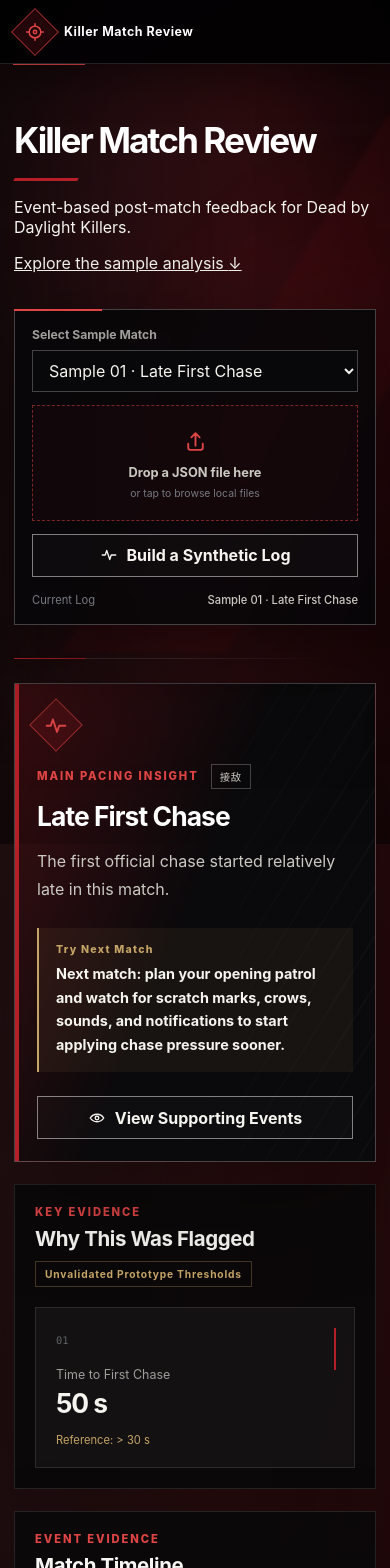
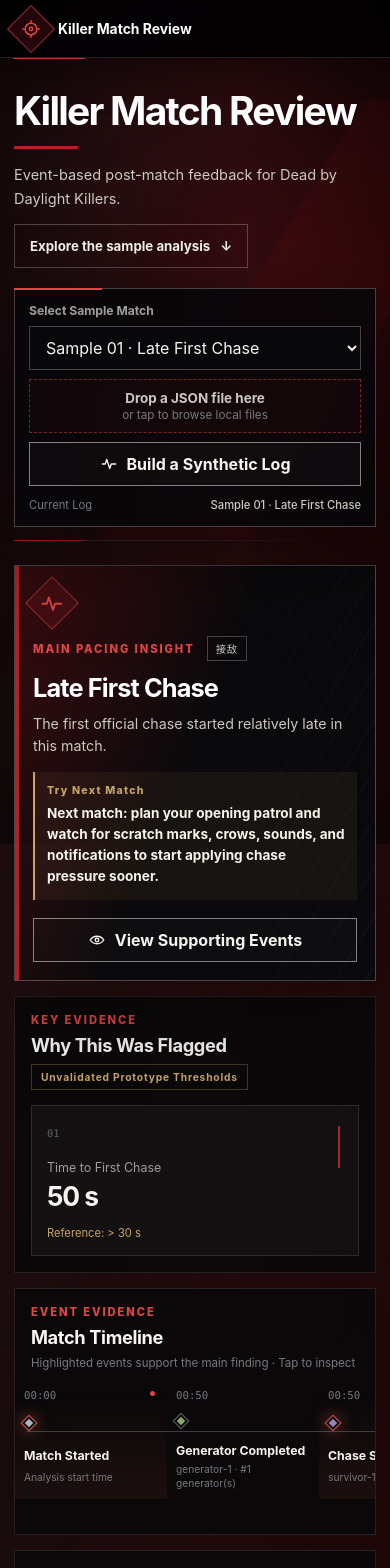
Before and after one commit to mahanggrx/killer-rhythm-review, a React (Vite) app: page / in a window 390 px wide. Shown: the top 1568 px of the page. Built offline with nearby package versions, Linux system fonts and the light colour scheme.

Commit message:
feat: responsive mobile layout and accessible touch targets

```diff
--- a/src/styles/global.css
+++ b/src/styles/global.css
@@ -600,3 +600,149 @@ thead th { border-bottom-color: rgb(224 69 69 / 32%); }
   html { scroll-behavior: auto; }
   *, *::before, *::after { scroll-behavior: auto !important; transition-duration: 0.01ms !important; }
 }
+
+
+/* English showcase + touch-friendly narrow layouts */
+.hero h1 {
+  white-space: normal;
+  overflow-wrap: break-word;
+  max-width: 13ch;
+  font-size: clamp(2.6rem, 5.6vw, 5.25rem);
+}
+.hero__subtitle {
+  max-width: 41ch;
+  margin: 22px 0 0;
+  color: var(--muted-strong);
+  font-size: clamp(0.86rem, 1.3vw, 1.06rem);
+  line-height: 1.65;
+}
+.hero__jump {
+  display: inline-flex;
+  align-items: center;
+  gap: 10px;
+  min-height: 44px;
+  margin-top: 20px;
+  padding: 9px 15px;
+  border: 1px solid var(--line-strong);
+  color: var(--text);
+  text-decoration: none;
+  font-size: 0.82rem;
+  font-weight: 700;
+}
+.hero__jump:hover, .hero__jump:focus-visible {
+  border-color: var(--accent-bright);
+  background: var(--accent-soft);
+}
+#feedback-result, #evidence-timeline { scroll-margin-top: 92px; }
+.feedback-panel h2, .section-heading h2, .settings-panel h2 {
+  overflow-wrap: anywhere;
+}
+.source-controls, .metric-card, .settings-panel, .feedback-panel__content,
+.generator-output, .generator-advanced__grid { min-width: 0; }
+.metric-card__label, .metric-card__reference, .metric-card__reason {
+  overflow-wrap: anywhere;
+}
+.timeline-event small {
+  overflow: visible;
+  white-space: normal;
+  overflow-wrap: anywhere;
+}
+.metric-table-wrap {
+  max-width: 100%;
+  -webkit-overflow-scrolling: touch;
+  overscroll-behavior-x: contain;
+}
+.metric-table-wrap table { min-width: 570px; }
+button, a, input, select, summary { touch-action: manipulation; }
+@media (max-width: 760px) {
+  .app-shell { overflow: clip; }
+  main, footer { width: calc(100% - 28px); }
+  .topbar {
+    min-height: 58px;
+    padding-inline: 14px;
+  }
+  .brand { gap: 10px; min-width: 0; }
+  .brand strong { font-size: 0.87rem; letter-spacing: 0; }
+  .hero {
+    gap: 20px;
+    padding: 32px 0 38px;
+  }
+  .hero h1 {
+    max-width: 15ch;
+    font-size: clamp(2.2rem, 10vw, 3.5rem);
+    line-height: 1.08;
+    letter-spacing: -0.045em;
+  }
+  .hero h1::after { margin-top: 14px; }
+  .hero__subtitle { margin-top: 14px; font-size: 0.91rem; }
+  .hero__jump { margin-top: 13px; font-size: 0.83rem; }
+  .source-controls { gap: 9px; padding: 14px; }
+  .json-dropzone {
+    min-height: 68px;
+    gap: 2px;
+    padding: 10px 14px;
+  }
+  .json-dropzone__icon { display: none; }
+  .json-dropzone strong { font-size: 0.84rem; }
+  .json-dropzone small { font-size: 0.73rem; }
+  .source-status { align-items: start; flex-wrap: wrap; gap: 4px 10px; }
+  .source-status strong { white-space: normal; overflow-wrap: anywhere; }
+  .generator-panel { margin-top: 0; padding: 17px; }
+  .generator-panel__heading { gap: 12px; }
+  .generator-form { gap: 14px; }
+  .generator-advanced__grid { padding: 12px; }
+  .generator-output { min-width: 0; }
+  .generated-json textarea { min-width: 0; }
+  .workspace-layout { gap: 16px; padding-bottom: 30px; }
+  .analysis-column { gap: 15px; }
+  .feedback-panel { gap: 14px; padding: 18px; }
+  .feedback-panel h2 { font-size: clamp(1.55rem, 6.5vw, 2.1rem); }
+  .feedback-message { margin-top: 10px; line-height: 1.55; font-size: 0.89rem; }
+  .practice-goal { margin-top: 15px; padding: 12px; }
+  .practice-goal strong { line-height: 1.55; font-size: 0.85rem; }
+  .feedback-panel__action { min-height: 46px; }
+  .section-kicker-row { flex-wrap: wrap; }
+  .metric-section, .timeline-section { padding: 16px; }
+  .metric-grid { gap: 10px; }
+  .metric-card { min-height: 0; padding: 15px; }
+  .metric-card__value { font-size: clamp(1.65rem, 6vw, 2.25rem); }
+  .section-heading { gap: 8px; margin-bottom: 15px; }
+  .section-heading h2 { font-size: 1.14rem; }
+  .timeline-scroll {
+    margin-inline: -16px;
+    padding-inline: 16px;
+    scroll-snap-type: x proximity;
+    -webkit-overflow-scrolling: touch;
+  }
+  .timeline-item { width: 152px; flex-basis: 152px; scroll-snap-align: start; }
+  .timeline-event {
+    min-height: 110px;
+    padding-inline: 9px;
+  }
+  .timeline-event small { max-width: 134px; line-height: 1.4; }
+  .event-detail { gap: 14px; padding: 15px; }
+  .rule-row__inputs label { grid-template-columns: minmax(0, 1fr) 100px; }
+  .details-panel summary { gap: 10px; min-height: 70px; }
+  .details-panel__hint { white-space: nowrap; }
+  .details-panel__content { gap: 18px; }
+  .error-panel { padding: 17px; }
+  .error-panel h2 { font-size: 1.25rem; }
+  .field-control input, .field-control select,
+  .number-field input, .generator-form input {
+    min-height: 44px;
+    font-size: 16px; /* Prevent automatic iOS zoom on focus */
+  }
+  .button, .json-dropzone, .hero__jump, .icon-button { min-height: 44px; }
+  footer { padding-block: 20px 26px; font-size: 0.72rem; }
+}
+@media (max-width: 380px) {
+  .topbar__meta { display: none; }
+  .hero h1 { font-size: 2.05rem; }
+  .feedback-panel__signal { display: none; }
+  .feedback-panel { display: block; }
+  .feedback-panel__action { width: 100%; margin-top: 18px; }
+  .settings-panel { padding: 16px; }
+  .settings-panel__heading { flex-wrap: wrap; }
+  .rule-row { padding: 12px 10px; }
+  .rule-row__inputs label { grid-template-columns: minmax(0, 1fr) 80px; }
+}
```
